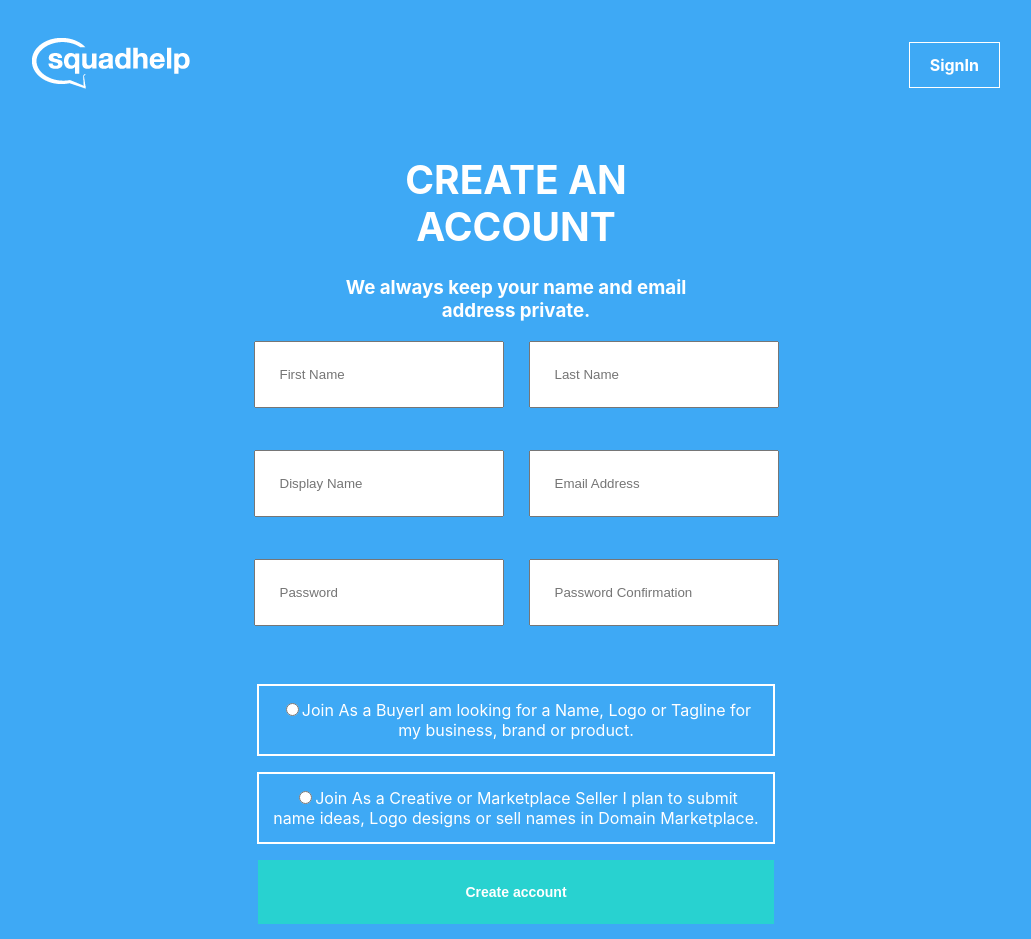
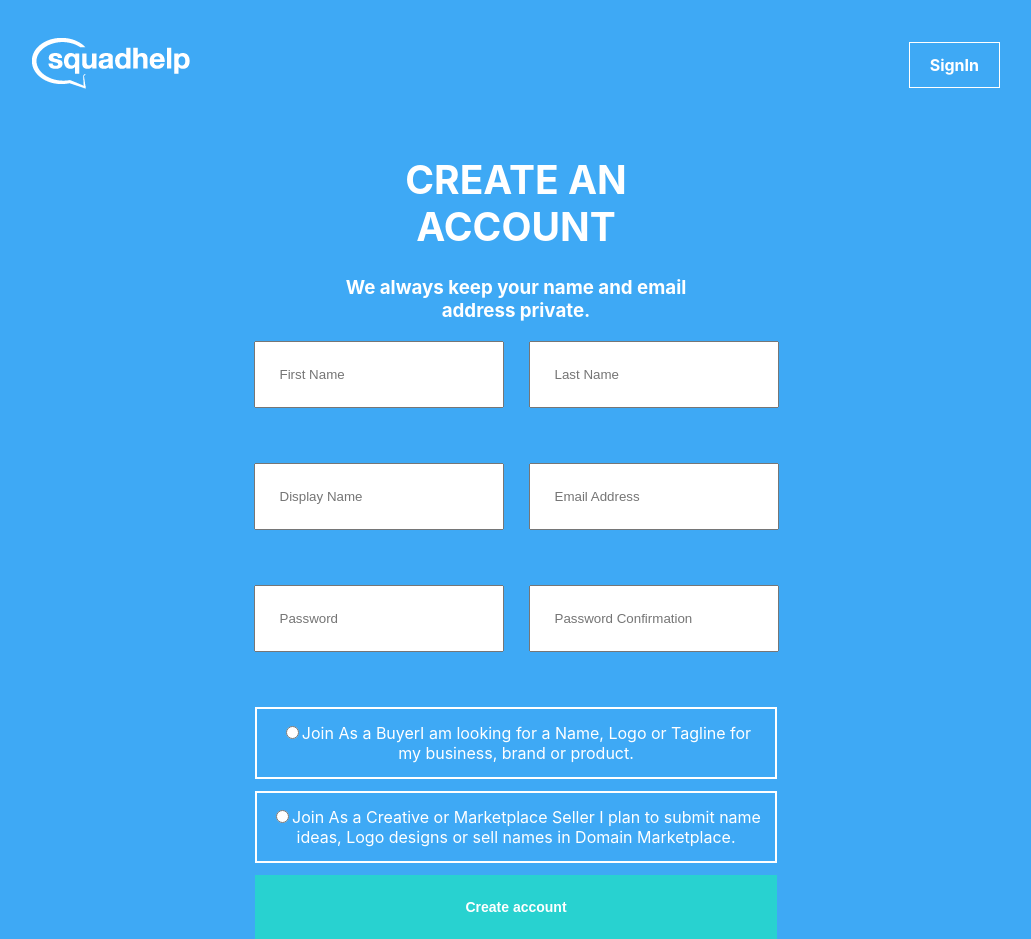
Before and after one commit to RomanSeveryn/form-react, a React (Create React App) app: page /signUp in a window 1280 px wide. Shown: the whole page, without its empty margins (124-1155 px from the left). Built offline with nearby package versions, Linux system fonts and the light colour scheme.

Commit message:
Fixed errorMessage

```diff
--- a/src/components/forms/Input/Input.module.scss
+++ b/src/components/forms/Input/Input.module.scss
@@ -18,15 +18,19 @@
 
 .errorMessage {
   position: absolute;
-  border: 2px solid red;
-  padding: 8px 58px;
   top: 72px;
   left: 0px;
+  padding: 2px 58px;
+  border: 2px solid red;
+  @media screen and (max-width: $sm) {
+    padding: 2px 88px;
+    text-align: center;
+  }
 }
 
 .label {
   position: relative;
-  margin-bottom: 42px;
+  margin-bottom: 55px;
 }
 
 .inputStyleSignIn {
--- a/src/components/forms/SignInForm/index.jsx
+++ b/src/components/forms/SignInForm/index.jsx
@@ -3,6 +3,7 @@ import React from 'react';
 import { SIGN_IN_SCHEMA } from '../../../utils/validationShemas';
 import Input from '../Input';
 import styles from './SignInForm.module.scss';
+
 const initialsValues = {
   email: '',
   password: '',
--- a/src/components/forms/SignUpForm/SignUpForm.module.scss
+++ b/src/components/forms/SignUpForm/SignUpForm.module.scss
@@ -22,7 +22,7 @@
 }
 
 .fieldSubmitSignUp {
-  min-width: 516px;
+  min-width: 522px;
   padding: 24px;
   font-size: 14px;
   font-weight: 600;
@@ -36,12 +36,11 @@
 
 .radioButtonSignUp {
   border: 2px solid white;
-  max-width: 520px;
-  margin: 16px;
+  max-width: 522px;
+  margin-bottom: 12px;
   padding: 14px;
   @media screen and (max-width: $sm) {
     max-width: 320px;
     margin: 16px 0px;
-
   }
 }
--- a/src/pages/SignIn/index.jsx
+++ b/src/pages/SignIn/index.jsx
@@ -2,6 +2,7 @@ import React from 'react';
 import HeaderSignIn from '../../components/HeaderSignIn';
 import SignInForm from '../../components/forms/SignInForm';
 import styles from './SignIn.module.scss';
+
 const SignInPage = props => {
   const onSubmit = values => {
     console.log(values);
```
